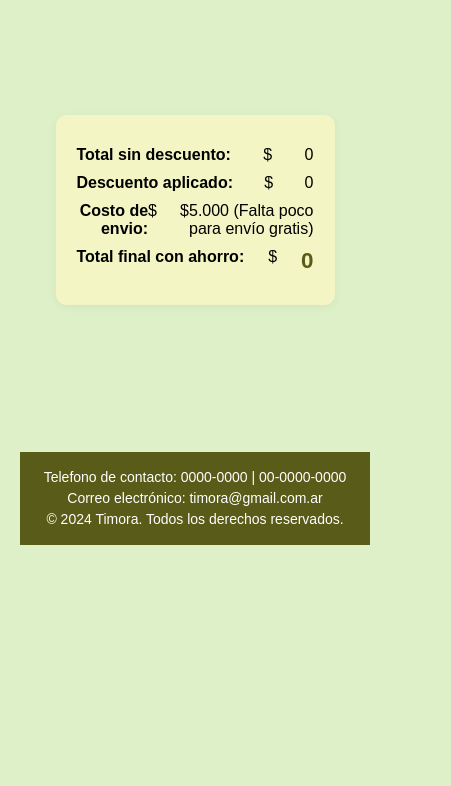
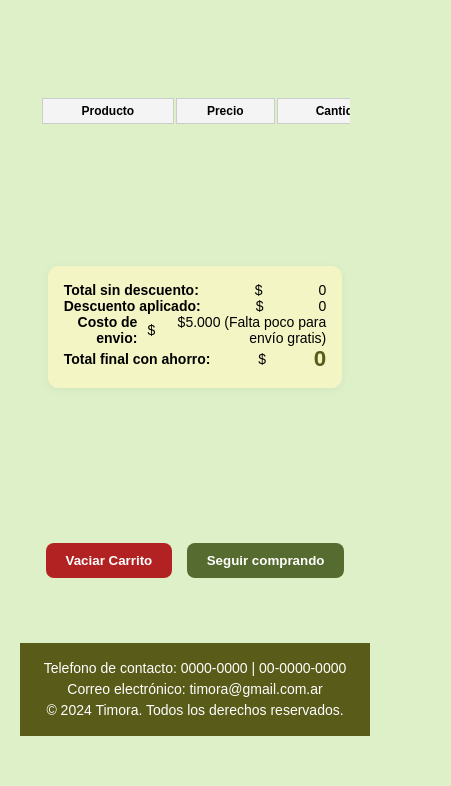
Before and after one commit to dsket/Timora, a plain HTML site: page carrito.html in a window 390 px wide. Shown: the part 443-1229 px from the top of the page, 451 px wide, since content can reach past the window. Before the commit the page ends 988 px from the top, so only its background shows below. Drawn offline with Linux system fonts and the light colour scheme; some packages are replaced by stand-ins of ours; a script that the page names is missing.

Commit message:
Version 4

```diff
--- a/carrito.html
+++ b/carrito.html
@@ -8,6 +8,9 @@
     <script src="https://cdn.jsdelivr.net/npm/sweetalert2@11"></script>
 </head>
 <body class="carrito">
+  <div class="container">
+    <p>HASTA 6 CUOTAS SIN INTERES</p>
+</div>
     <header>
         <h1 class="titulo"><a href="index.html">Timora</a></h1>
         <nav class="menu">
@@ -21,6 +24,7 @@
 
       <main class="carrito">
         <h2>🛒 Tu Carrito</h2>
+      <div class="tabla-scroll">
         <table id="tabla-carrito">
           <thead>
             <tr>
@@ -33,6 +37,7 @@
           </thead>
           <tbody></tbody>
         </table>
+      </div>
 
         <div class="totales">
           <p><strong>Total sin descuento:</strong> $<span id="total-sin-descuento">0</span></p>
--- a/css/estilo.css
+++ b/css/estilo.css
@@ -264,7 +264,8 @@ main{
     background-color: #DDF0C7;
     text-align: center;
     padding: 50px 20px;
-    min-height: 70vh;
+    height: auto;
+    width: 100%;
 
   }
   .carrito h2 {
@@ -273,15 +274,22 @@ main{
     color: #333;
   }
 
+  .tabla-scroll {
+    width: 100%;
+    overflow-x: auto;
+    margin-bottom: 20px;
+  }
   #tabla-carrito {
-    width: 80%;
+    width: 100%;
     margin: 20px auto;
-    border-collapse: collapse;
+    min-width: 600px;
+
   }
 
   #tabla-carrito th, #tabla-carrito td {
     border: 1px solid #ccc;
     padding: 10px;
+    flex-direction: column;
   }
 
   #tabla-carrito th {
@@ -300,10 +308,12 @@ main{
     box-shadow: 0 2px 10px rgba(0, 0, 0, 0.05);
 }
 .totales p {
-    margin: 10px 0;
-    font-size: 1rem;
+
+
     display: flex;
     justify-content: space-between;
+    align-items: center;
+    gap: 10px;
 }
 #total-final{
     font-size: 1.4rem;
@@ -486,8 +496,23 @@ footer{
         max-width: 400px;
     }
 
+
     footer {
         text-align: center;
         padding: 15px 10px;
     }
+    #tabla-carrito th, #tabla-carrito td{
+        font-size: 12px;
+        padding: 5px;
+    }
+    .totales {
+        width: 95%;
+        padding: 15px;
+    }
+   .totales p {
+        font-size: 14px;
+    }
+
+
+
 }
--- a/promociones.js
+++ b/promociones.js
@@ -38,7 +38,7 @@ function agregarAlCarrito(nombre, precio) {
         cancelButtonText: 'Ir al Carrito',
         cancelButtonColor: '#555'
     }).then((result) => {
-        // Si el usuario toca "Ir al Carrito"
+        // "Ir al Carrito"
         if (result.dismiss === Swal.DismissReason.cancel) {
             window.location.href = 'carrito.html';
         }
```
